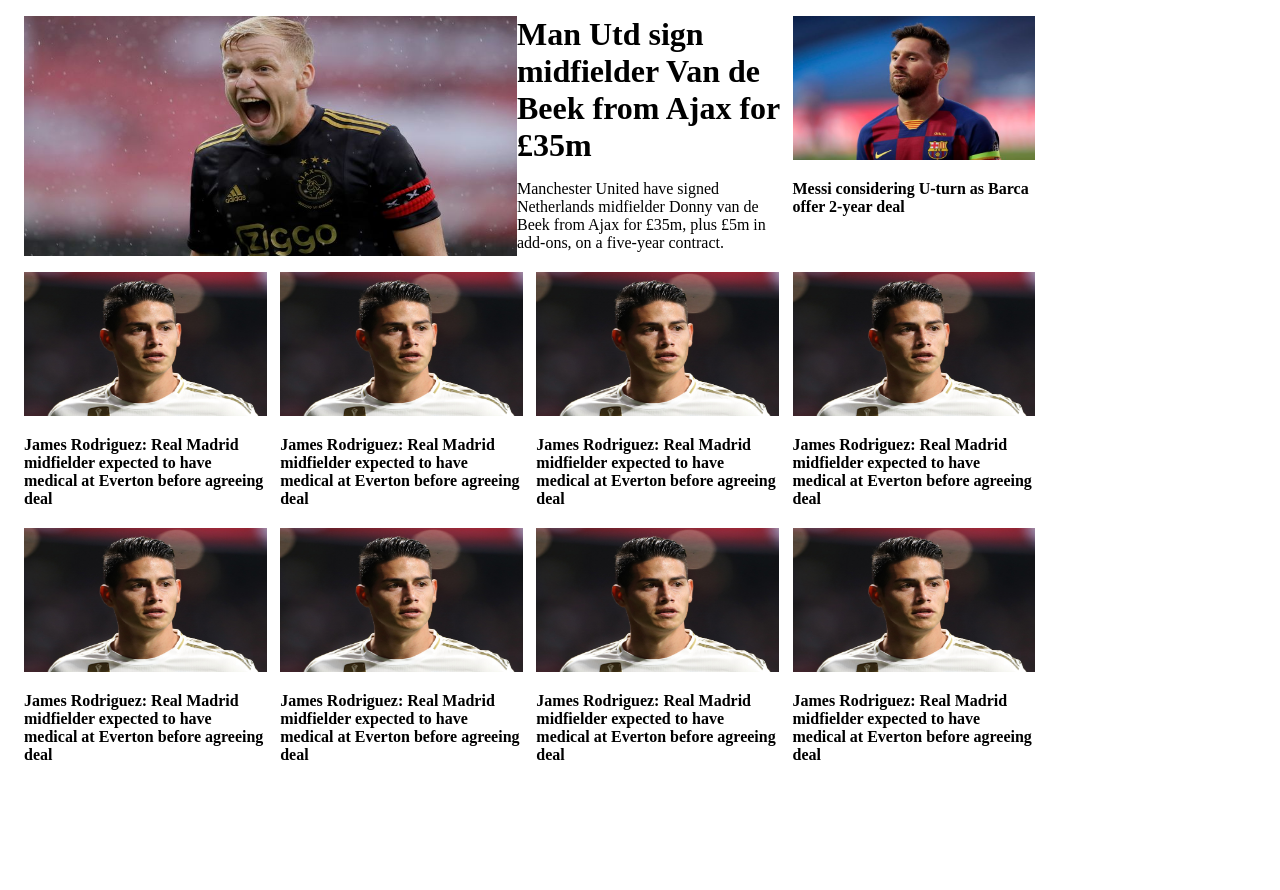
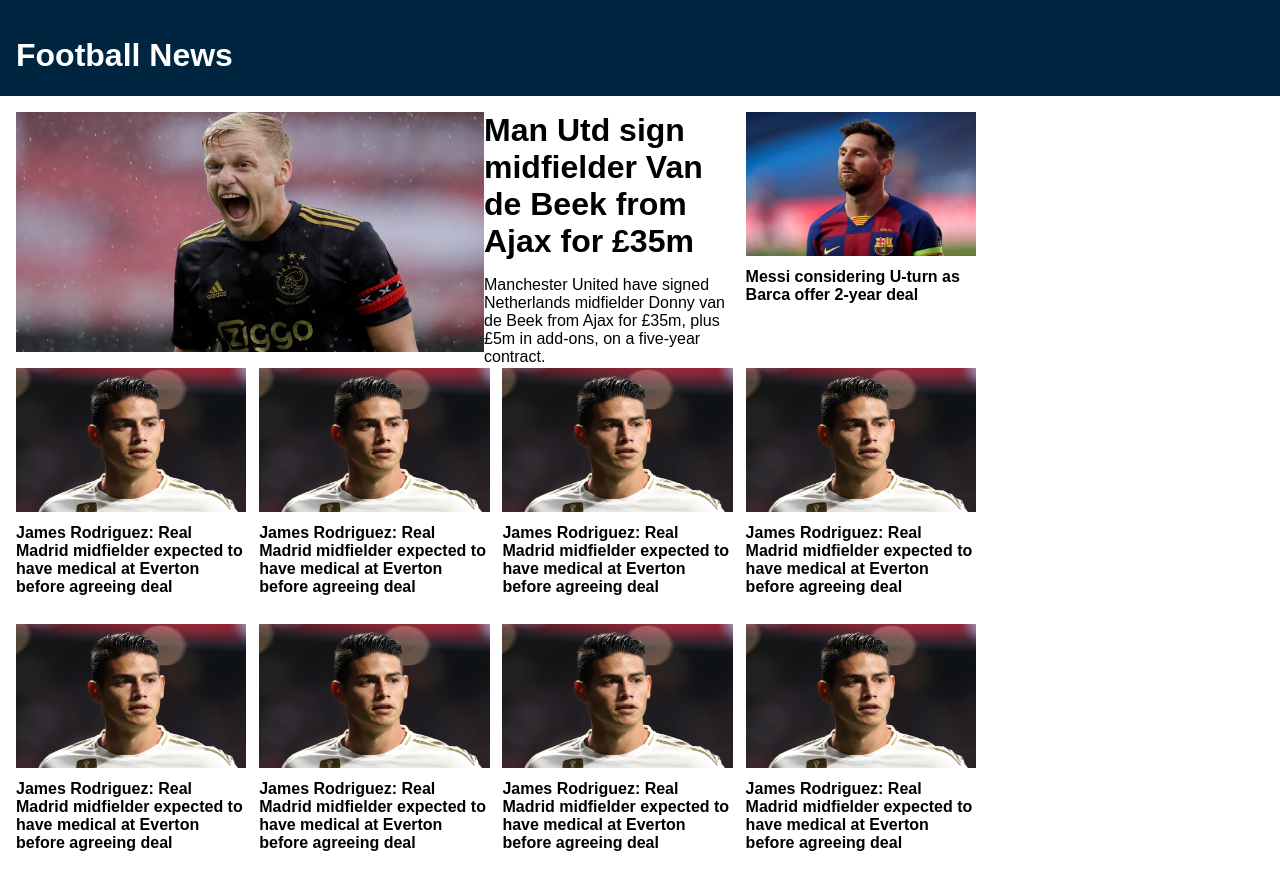
Before and after one commit to otsang3/football-news-page, a plain HTML site: page index.html in a window 1280 px wide. Before the commit the page ends 824 px from the top, so only its background shows below. Drawn offline with Linux system fonts and the light colour scheme.

Commit message:
added header div, minor css changes

```diff
--- a/index.html
+++ b/index.html
@@ -8,6 +8,9 @@
 </head>
 <body>
     <div class="main-container">
+        <div class="header">
+            <h1>Football News</h1>
+        </div>
         <div class="container-1">
             <div class="columns">
                 <div class="col-1-main">
--- a/style.css
+++ b/style.css
@@ -1,5 +1,12 @@
 body {
     height: 100vh;
+    font-family: Arial, Helvetica, sans-serif;
+    margin: 0;
+    padding: 0;
+}
+
+h3 {
+    margin: 0.5rem 0em;
 }
 
 .col-1-content {
@@ -42,6 +49,20 @@
 }
 
 .container-1 {
-    width: 80%;
+    width: 75%;
+    height: 100%;
+}
+
+.header {
+    background: #002540;
+    color: white;
+    height: 8%;
+    margin: 0;
+    padding: 1em 1em;
+}
+
+.main-container {
     height: 800px;
+    margin: 0;
+    padding: 0;
 }
```
